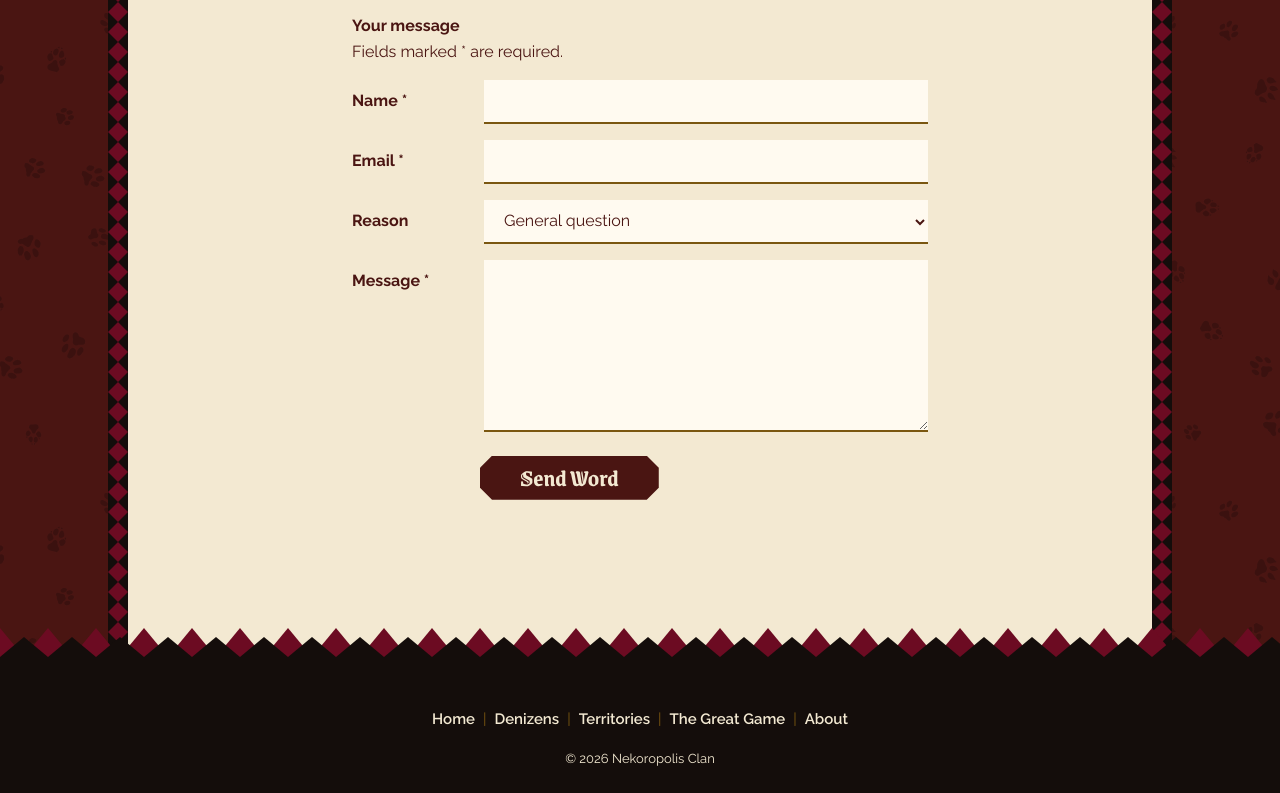
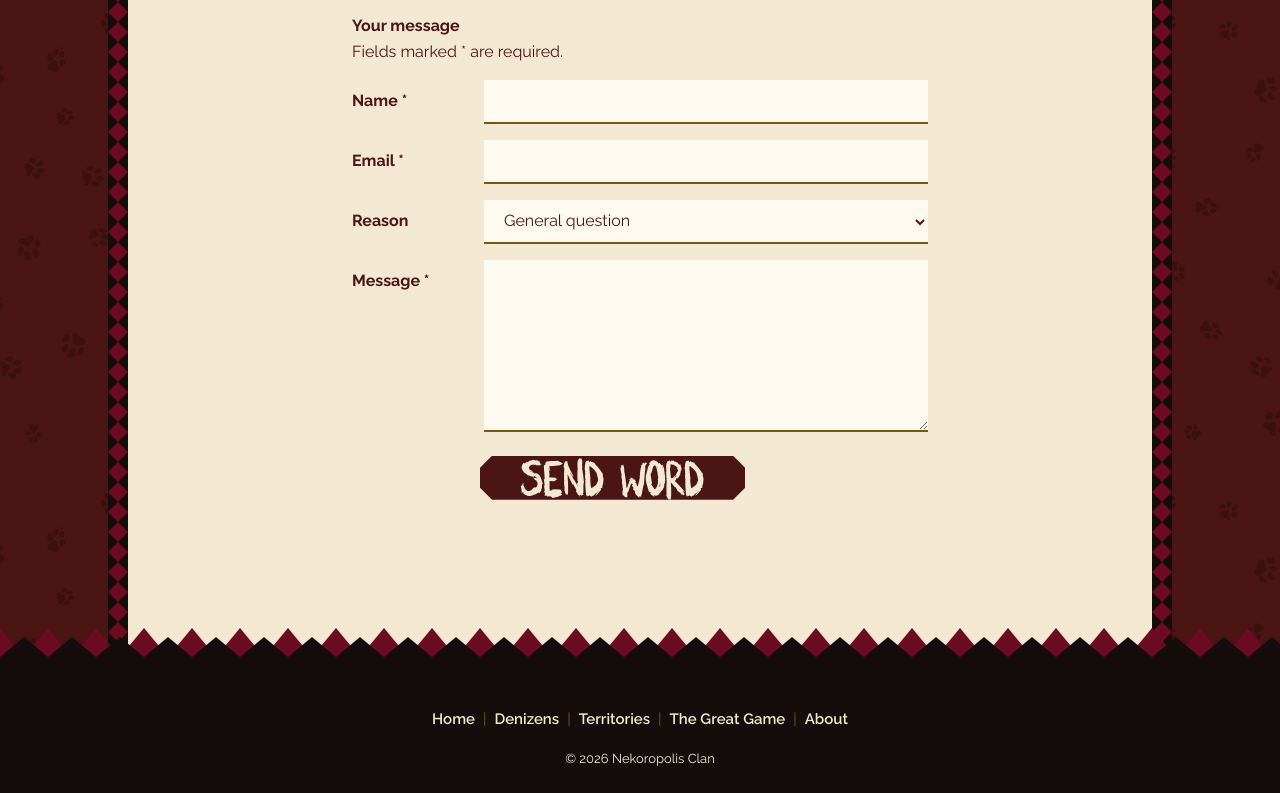
Before and after one commit to tobiasvyseri/Nekoropolis, a plain HTML site: page about.html in a window 1280 px wide. Shown: the part 1529-2322 px from the top of the page. Drawn offline with Linux system fonts and the light colour scheme.

Commit message:
Send word button uses Scratchies
Co-Authored-By: Claude Opus 5.5 <noreply@anthropic.com>

```diff
--- a/css/styles.css
+++ b/css/styles.css
@@ -824,9 +824,9 @@ textarea:focus-visible {
   align-items: center;
   min-height: 2.75rem;
   padding: var(--space-s) var(--space-xl);
-  font-family: var(--ff-display);
+  font-family: var(--ff-headline);
   font-size: 1.5rem;
-  font-weight: 700;
+  font-weight: 400; /* Scratchies has one weight */
   color: var(--clr-bone);
   background-color: var(--clr-blood);
   border: 0;
```
